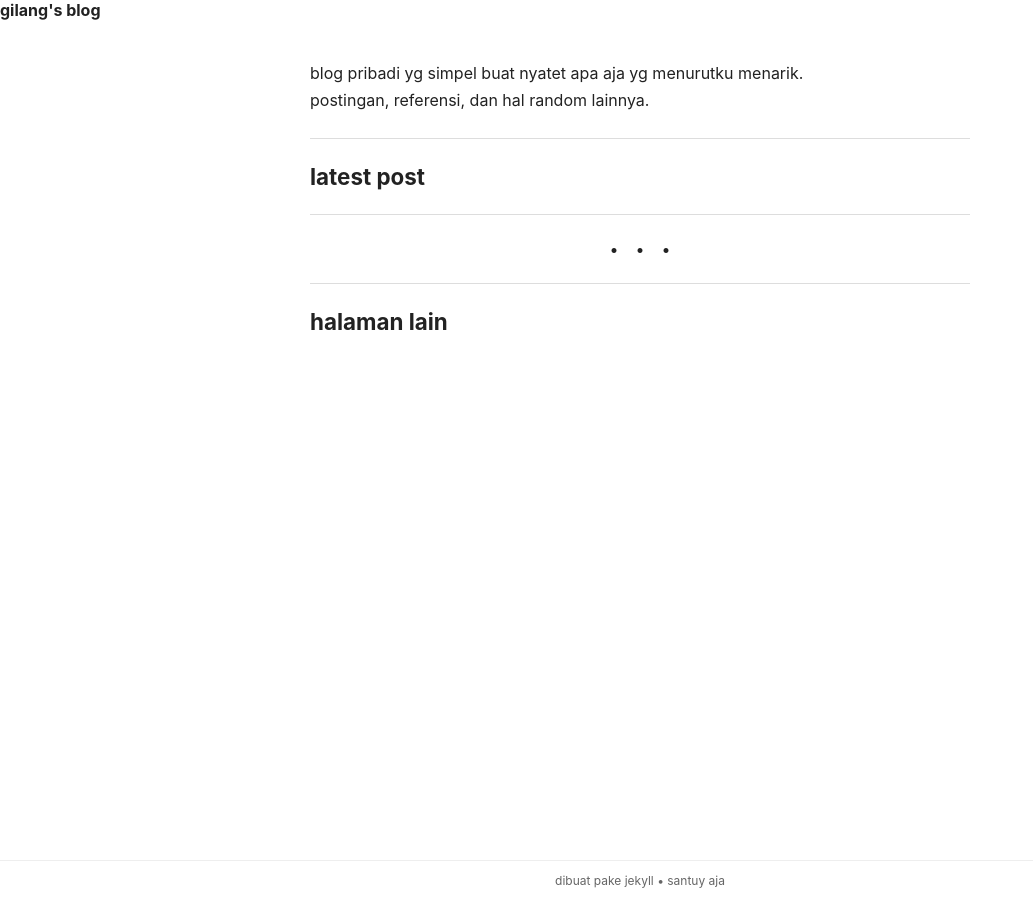
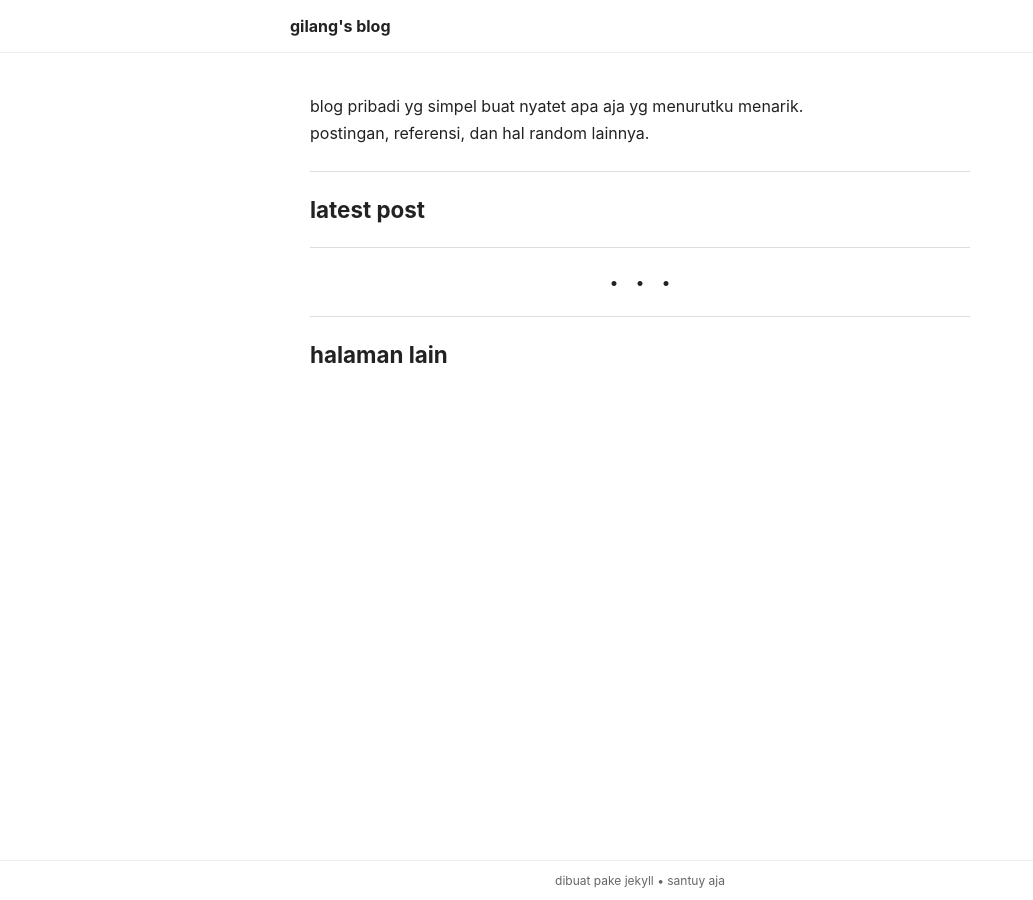
Before and after one commit to gilangf3000/gilangf3000.github.io, a Jekyll site: the page built from index.md, in a window 1280 px wide. Shown: the whole page, without its empty margins (0-1033 px from the left). Built offline with Jekyll 4.4.1, drawn with Linux system fonts in a browser that asks for light colours.

Commit message:
Add styles for site header and container

```diff
--- a/assets/css/style.css
+++ b/assets/css/style.css
@@ -9,6 +9,16 @@ html, body {
 body {
   display: flex;
   flex-direction: column;
+}
+
+.site-header {
+  border-bottom: 1px solid #eee;
+  padding: 16px 20px;
+}
+
+.container {
+  max-width: 700px;
+  margin: auto;
 }
 
 main {
```
